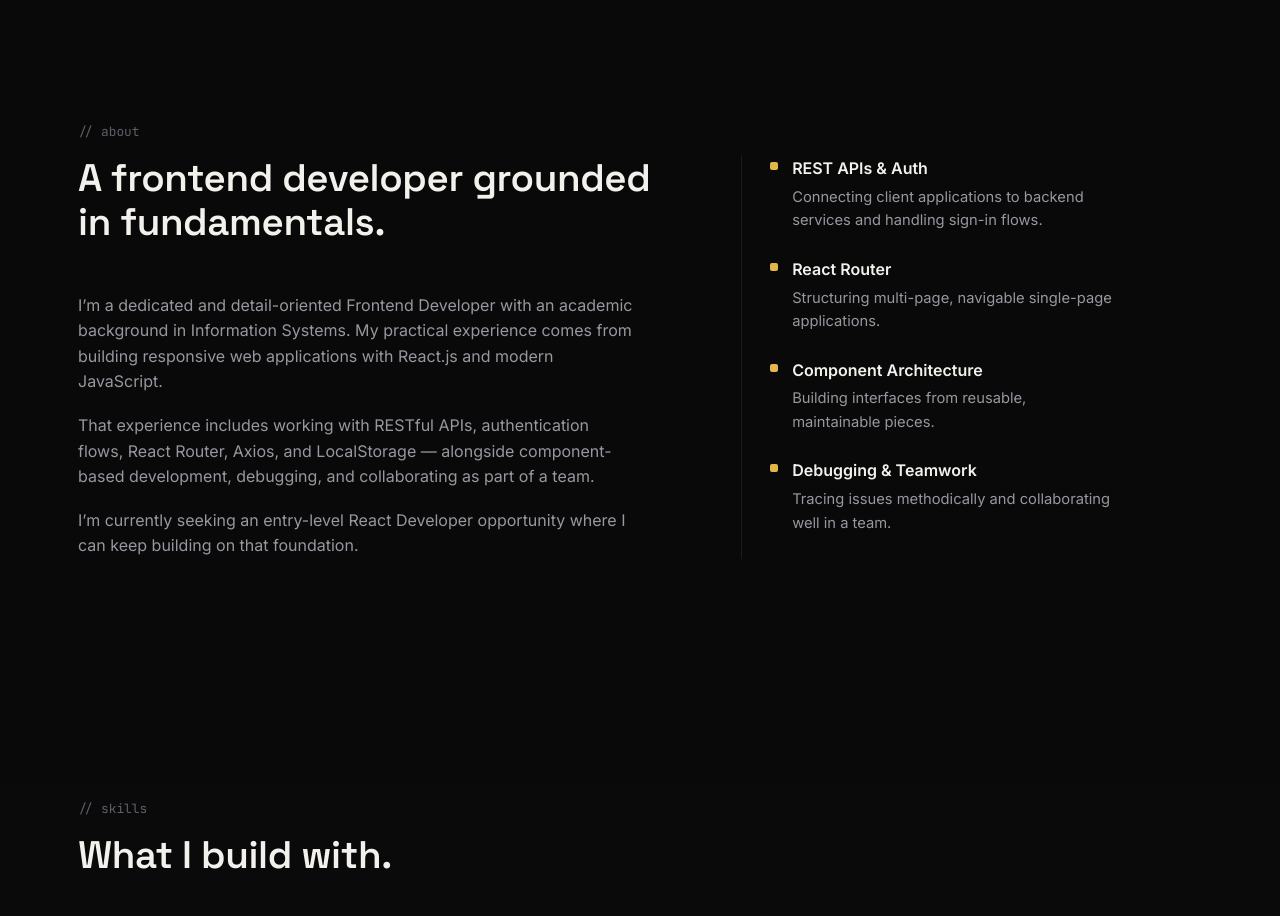
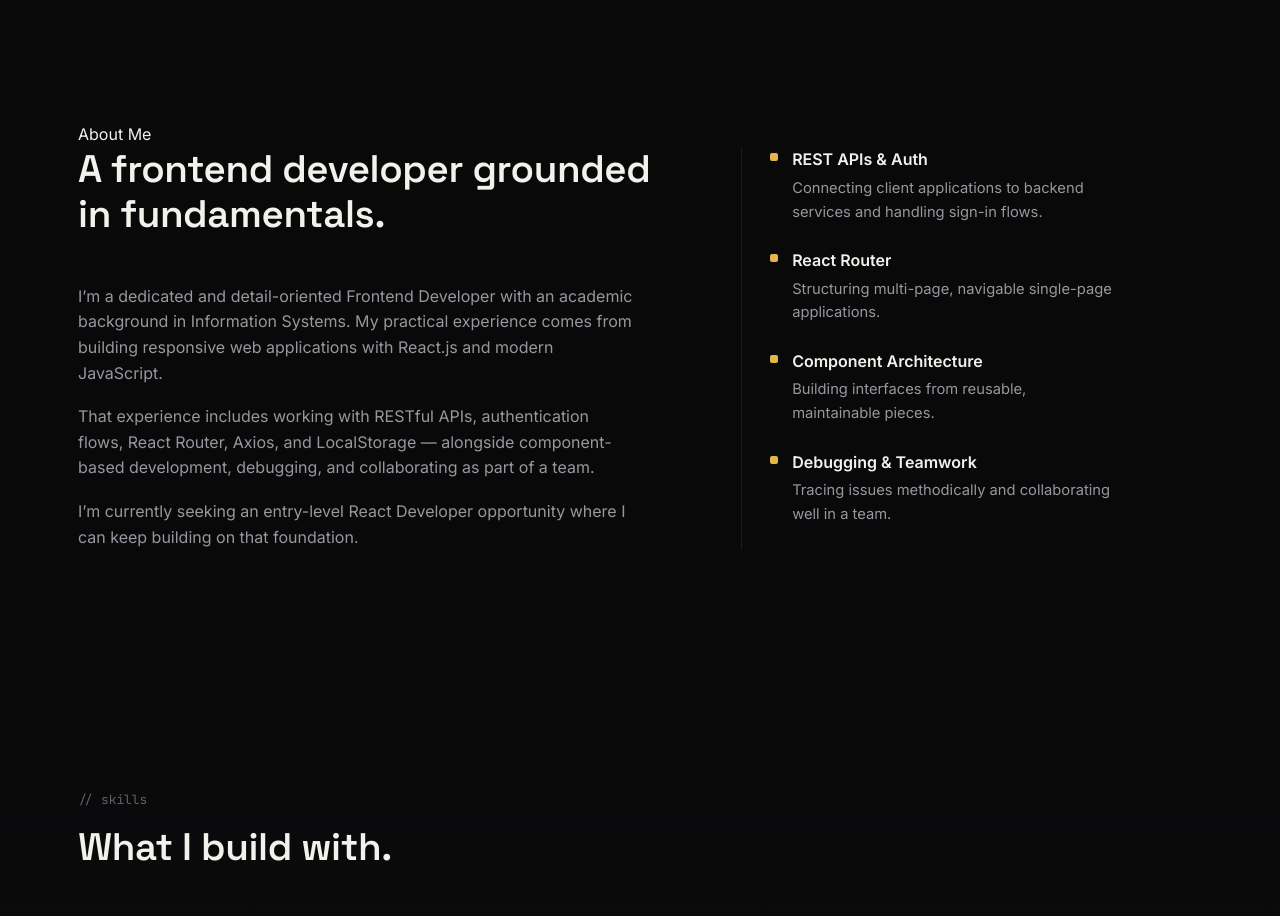
Before and after one commit to Enzokk23/portfolio, a React (Vite) app: page / in a window 1280 px wide. Shown: the part 820-1736 px from the top of the page. Built offline with nearby package versions, Linux system fonts and the light colour scheme.

Commit message:
Update About.jsx

```diff
--- a/src/components/About.jsx
+++ b/src/components/About.jsx
@@ -21,7 +21,7 @@ function About() {
   return (
     <section id="about" className="section about">
       <div className="section-container">
-        <p className="section-tag">// about</p>
+        <p class="eyebrow">About Me</p>
 
         <div className="about__layout">
           <div className="about__copy">
```
